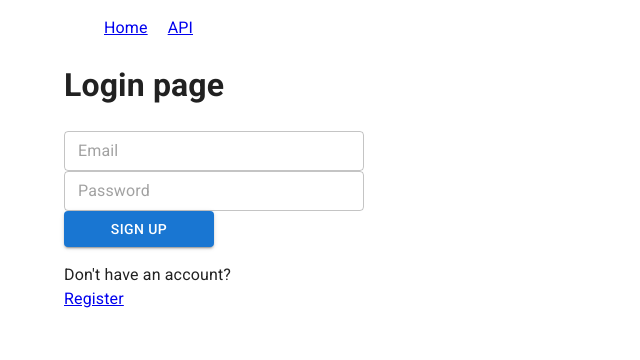
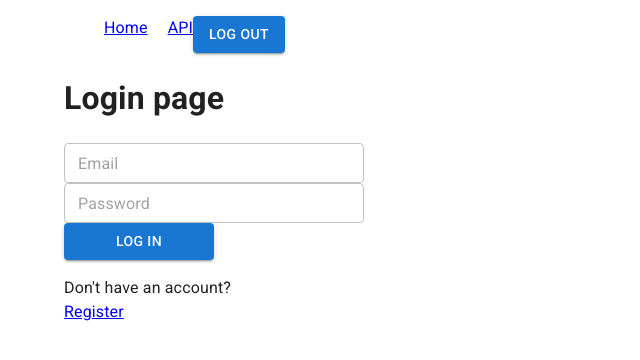
Before and after one commit to victoria369xx/reactHW, a React (Create React App) app: page /login in a window 1280 px wide. Shown: the top 360 px of the page, without its empty margins (0-640 px from the left). Built offline with nearby package versions, Linux system fonts and the light colour scheme; no server answers.

Commit message:
auth is ready

```diff
--- a/src/App.js
+++ b/src/App.js
@@ -9,10 +9,11 @@ import LogIn from './routs/LogIn/LogIn';
 import SignUp from './routs/SignUp/SignUp';
 import Container  from '@mui/material/Container';
 import { useDispatch, useSelector} from 'react-redux';
-import {getIsAuth} from './store/user/selectors';
-import { initAuthAction } from './store/user/actions';
+import { initAuthAction, logOutUserThunk} from './store/user/actions';
 import {PrivateRoute} from './hocs/PrivateRoute';
 import {PublicRoute} from './hocs/PublicRoute';
+import {getIsAuth} from './store/user/selectors';
+import Button from '@mui/material/Button';
 
 
 
@@ -20,28 +21,34 @@ import {PublicRoute} from './hocs/PublicRoute';
 
 function App() {
   const dispatch = useDispatch();
-  const isAuth = useSelector(getIsAuth);
+  const authed = useSelector(getIsAuth);
+
 
   useEffect(()=> {
     dispatch(initAuthAction);
   });
 
+function logOutHandler () {
+  dispatch(logOutUserThunk)
+}
   return (
     <Container>
         <ul style={{display:'flex', listStyleType:'none'}}>
             <Link to="/" style={{marginRight: '20px'}}>Home</Link>
             <Link to="/api">API</Link>
+            <Button variant="contained" size="medium" onClick={logOutHandler}> Log Out </Button>
         </ul>
 
         <Switch>
-        <Switch>
-          <Route auth={isAuth} exact path="/" component={Home}/>
-          <PublicRoute auth={isAuth} exact path ="/login" component={LogIn}/>
-          <Route auth={isAuth} exact path ="/signup" component={SignUp}/>
-        </Switch>
 
-        <PrivateRoute auth={isAuth} exact path="/profile" component={Profile}/>
-      <PrivateRoute path="/chats">
+          <PublicRoute auth={authed}  exact path="/" component={Home}/>
+          <PublicRoute  auth={authed} exact path ="/login" component={LogIn}/>
+          <PublicRoute  auth={authed} exact path ="/signup" component={SignUp}/>
+
+
+          <PrivateRoute auth={authed} exact path="/profile" component={Profile}/>
+
+          <Route path="/chats">
       <Chats>
           <Switch>
             <Route path="/chats/:chatId" component={Chat}/>
@@ -50,10 +57,10 @@ function App() {
             </Route>
           </Switch>
       </Chats>
-      </PrivateRoute>
+      </Route>
 
 
-        <PublicRoute auth={isAuth} path="/api" component={TestApi}/>
+        <PublicRoute auth={authed} path="/api" component={TestApi}/>
 
         <Route>
           <h2> 404 Page not found</h2>
--- a/src/routs/Chats/Chats.js
+++ b/src/routs/Chats/Chats.js
@@ -1,7 +1,8 @@
 import React from 'react';
 import {ChatList} from '..//..//components';
 import Container from '@mui/material/Container';
-import Grid from '@mui/material/Grid'
+import Grid from '@mui/material/Grid';
+import {Link} from 'react-router-dom';
 
 
 
@@ -9,7 +10,6 @@ import Grid from '@mui/material/Grid'
 export default function Chats ({children}) {
     return (
         <Container maxWidth="md" >
-      <h1>React App</h1>
         <Grid item container xs={12} spacing={2}>
             <Grid item xs={4}>
               <ChatList/>
@@ -18,6 +18,7 @@ export default function Chats ({children}) {
             {children}
             </Grid>
         </Grid>
+        <Link to="/profile" style={{marginBottom: '2rem'}}>Profile</Link>
       </Container>
     )
 }
--- a/src/routs/LogIn/LogIn.js
+++ b/src/routs/LogIn/LogIn.js
@@ -38,7 +38,7 @@ export default function LogIn () {
         <form style={{display:"flex", flexDirection:"column"}} onSubmit={logInHandler}>
             <Input type="email" placeholder="Email" size="small" style={{width:"300px"}} value={email} onChange={emailSubmitHandler}/>
             <Input type="password" placeholder="Password" size="small" style={{width:"300px"}} value={password} onChange={passwordSubmitHandler}/>
-            <Button type="submit" variant="contained" size="medium" style={{width:"150px"}}>Sign Up</Button>
+            <Button type="submit" variant="contained" size="medium" style={{width:"150px"}}>Log in</Button>
         </form>
 
         <p>
--- a/src/routs/Profile/Profile.js
+++ b/src/routs/Profile/Profile.js
@@ -1,13 +1,19 @@
 import React from 'react';
+import {Link}from 'react-router-dom';
+import {useSelector } from 'react-redux';
+import {getUser} from '../../store/user/selectors';
+
+
 
 
 export default function Profile () {
-
+  let user = useSelector(getUser);
 
     return (
         <div>
             <h1> Profile </h1>
-            <p>hello </p>
+            <p>You are logged in as  {user.email}</p>
+            <Link to="/chats">Chats</Link>
         </div>
     )
 }
--- a/src/store/user/actions.js
+++ b/src/store/user/actions.js
@@ -2,7 +2,7 @@ import {auth} from '../../firebase/index';
 
 export const LOGIN_USER = "LOGIN_USER";
 export const LOGOUT_USER = "LOGOUT_USER";
-export const SIGNUP_USER = "SIGNUP_USER";
+
 
 
 export const signUpUserThunk = (email, password)=> async () => {
@@ -15,13 +15,16 @@ export const signUpUserThunk = (email, password)=> async () => {
     }
 }
 
-export const logInUserThunk = (email, password) => async (dispatch) => {
+export const logInUserThunk = (email, password) => async () => {
     try {
         await auth.signInWithEmailAndPassword(email,password);
-        dispatch(logInUser)
     } catch (e) {
         console.log(e)
     }
+}
+
+export const logOutUserThunk = async () => {
+    await auth.signOut()
 }
 
 export const logInUser = (user) => ({
--- a/src/store/user/reducer.js
+++ b/src/store/user/reducer.js
@@ -1,4 +1,4 @@
-import { LOGIN_USER, LOGOUT_USER, SIGNUP_USER } from "./actions"
+import { LOGIN_USER, LOGOUT_USER} from "./actions"
 
 const initialState = {
     user: null
@@ -18,12 +18,6 @@ export const userReducer = (state = initialState, action)=> {
             }
         }
 
-        case(SIGNUP_USER): {
-            return {
-                user: action.payload
-            }
-        }
-
         default : {
             return state
         }
```
